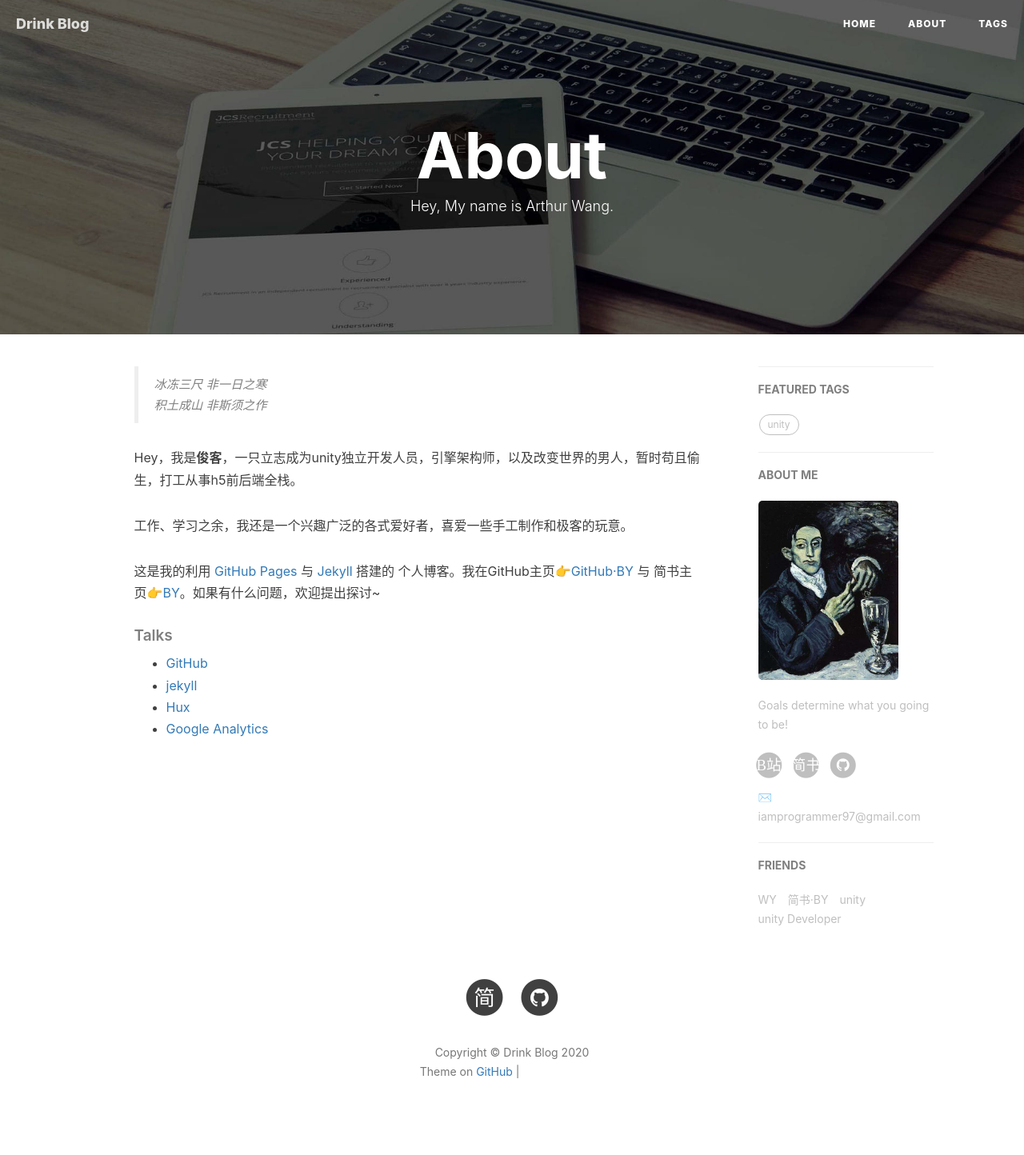
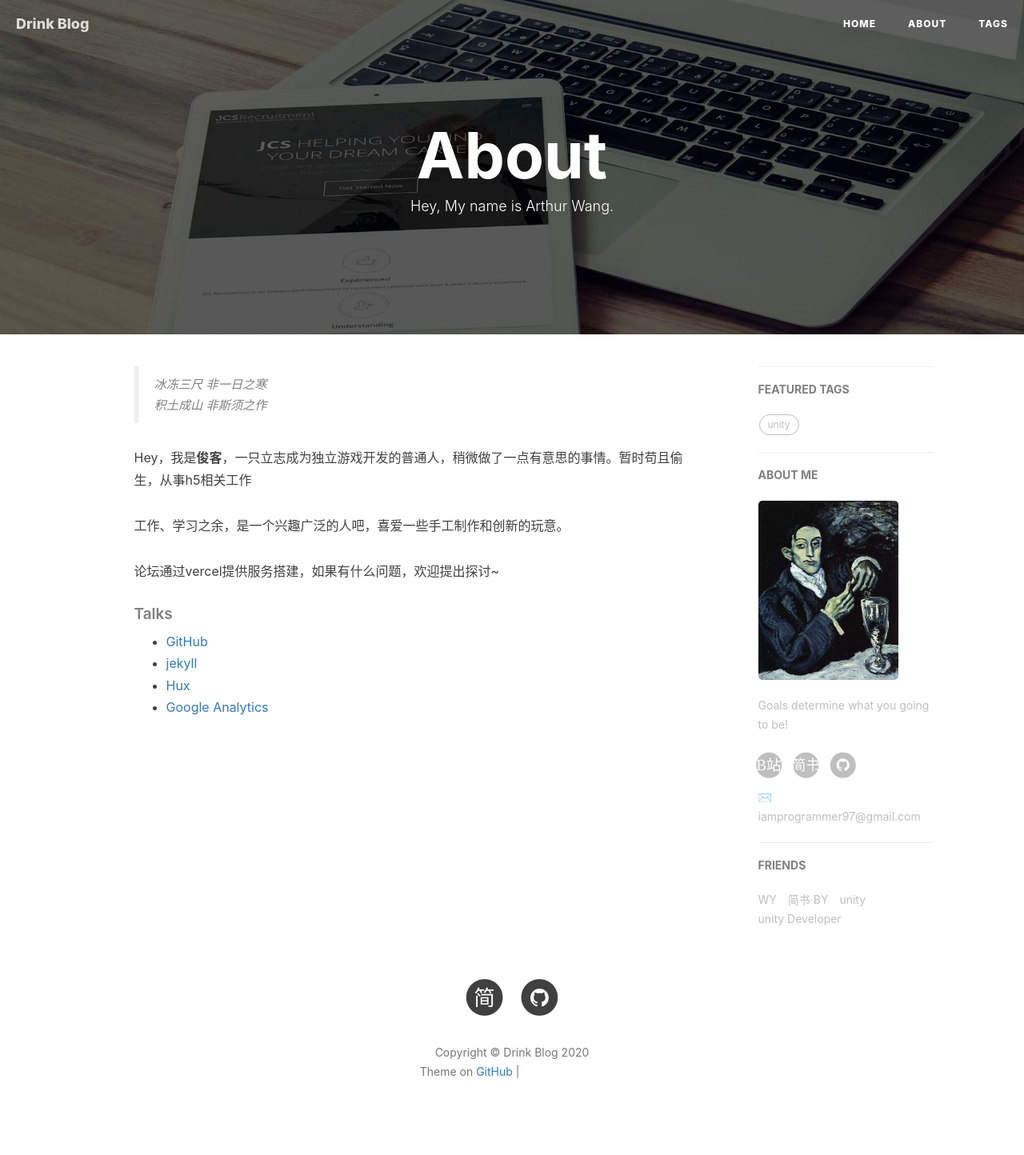
Before and after one commit to Drinkwang/jekyll2, a Jekyll site: the page built from about.html, in a window 1280 px wide. Shown: the whole page at 80% size. Built offline with Jekyll 4.4.1, drawn with Linux system fonts in a browser that asks for light colours; nearby versions of some CDN libraries; comment, search, counter and statistics services are not loaded; grey boxes are pictures that could not be loaded.

Commit message:
change alitter

```diff
--- a/about.html
+++ b/about.html
@@ -18,11 +18,11 @@ header-img: "img/post-bg-rwd.jpg"
     <blockquote><p>冰冻三尺 非一日之寒<br>
     积土成山 非斯须之作</p></blockquote>
 
-    <p>Hey，我是<strong>俊客</strong>，一只立志成为unity独立开发人员，引擎架构师，以及改变世界的男人，暂时苟且偷生，打工从事h5前后端全栈。</p>
+    <p>Hey，我是<strong>俊客</strong>，一只立志成为独立游戏开发的普通人，稍微做了一点有意思的事情。暂时苟且偷生，从事h5相关工作</p>
 
-    <p>工作、学习之余，我还是一个兴趣广泛的各式爱好者，喜爱一些手工制作和极客的玩意。</p>
+    <p>工作、学习之余，是一个兴趣广泛的人吧，喜爱一些手工制作和创新的玩意。</p>
 
-    <p>这是我的利用 <a href="https://pages.github.com/">GitHub Pages</a> 与 <a href="http://jekyll.com.cn/">Jekyll</a> 搭建的 个人博客。我在GitHub主页<a href="https://github.com/arthurwang97">👉GitHub·BY</a> 与 简书主页<a href="https://http://www.jianshu.com/">👉BY</a>。如果有什么问题，欢迎提出探讨~</p>
+    <p> 论坛通过vercel提供服务搭建，如果有什么问题，欢迎提出探讨~</p>
 
     <p></p>
 
@@ -41,9 +41,9 @@ header-img: "img/post-bg-rwd.jpg"
     <blockquote><p>Yet another Game Developer. <br>
     Yet another Life-long Student.</p></blockquote>
 
-    <p>Hi, I am <strong>Drink</strong>，you can call me <strong>laowang</strong>. I am an indieGame software engineer and currently working is none</p>
+    <p>Hi, I am <strong>junke</strong>，you can call me <strong>Arthur</strong>. I am an indieGame software engineer and currently working is none</p>
 
-    <p>This is my personal blog, through making Github Pages and Jekyll.My GitHub  👉 <a href="http://github.com/Arthurwang97">Github·BY</a>.</p>
+    <p>This is my personal blog, through vercel and Jekyll.My GitHub  👉 <a href="http://github.com/Arthurwang97">Github·BY</a>.</p>
 
     <p>I am a craftsman,either I like cartoon,Anything geek related .</p>
 
```
Also changed, not shown: _posts/2018-09-06-unitydeploy.md (+3 -2 lines), _posts/2019-12-14-开源的MVC 的Unity 架构.md (+11 -0 lines), _posts/2020-01-06-H5-devolop-horrible-thing - 副本.md (renamed from _posts/2020-01-06-H5-devolop-horrible-thing.md).
